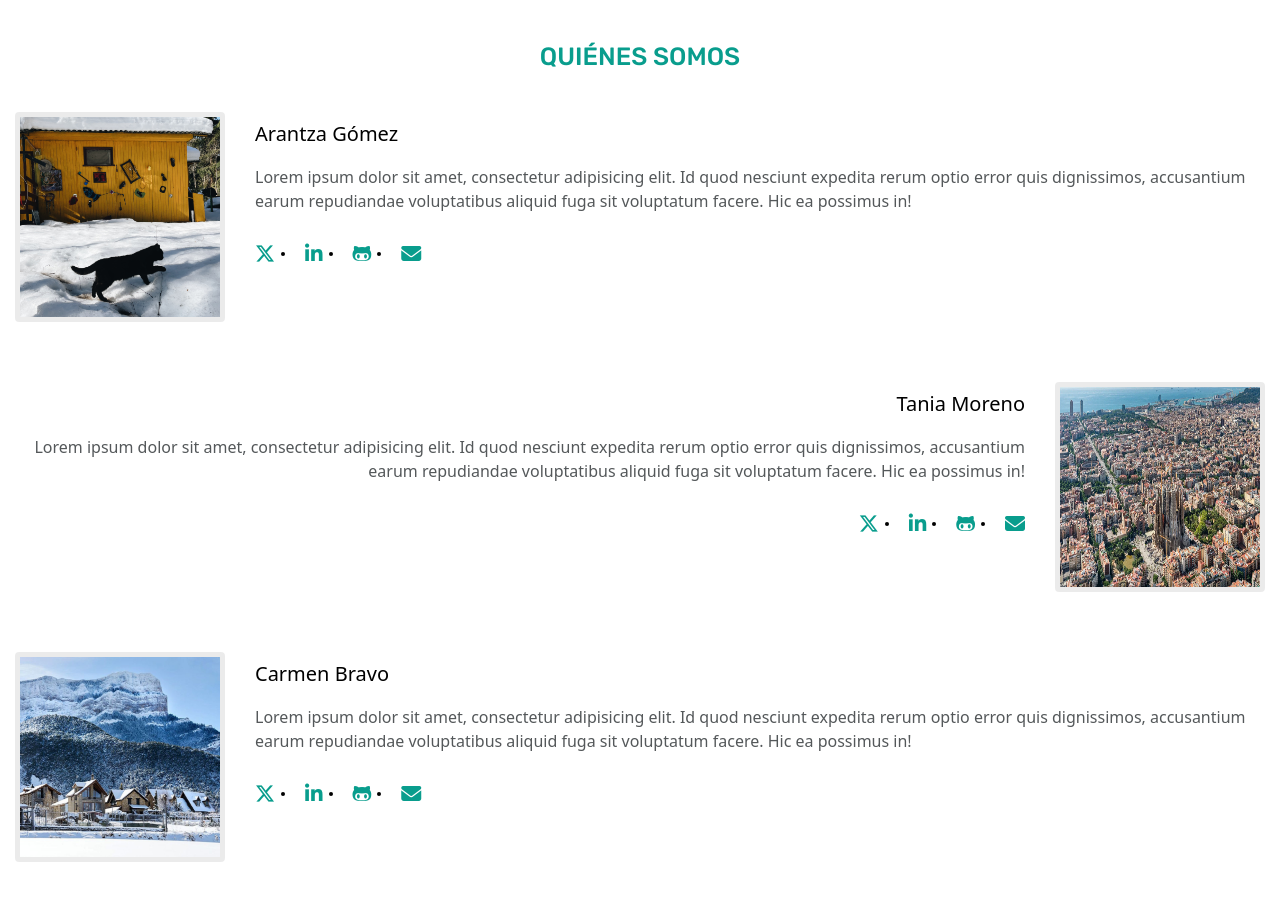
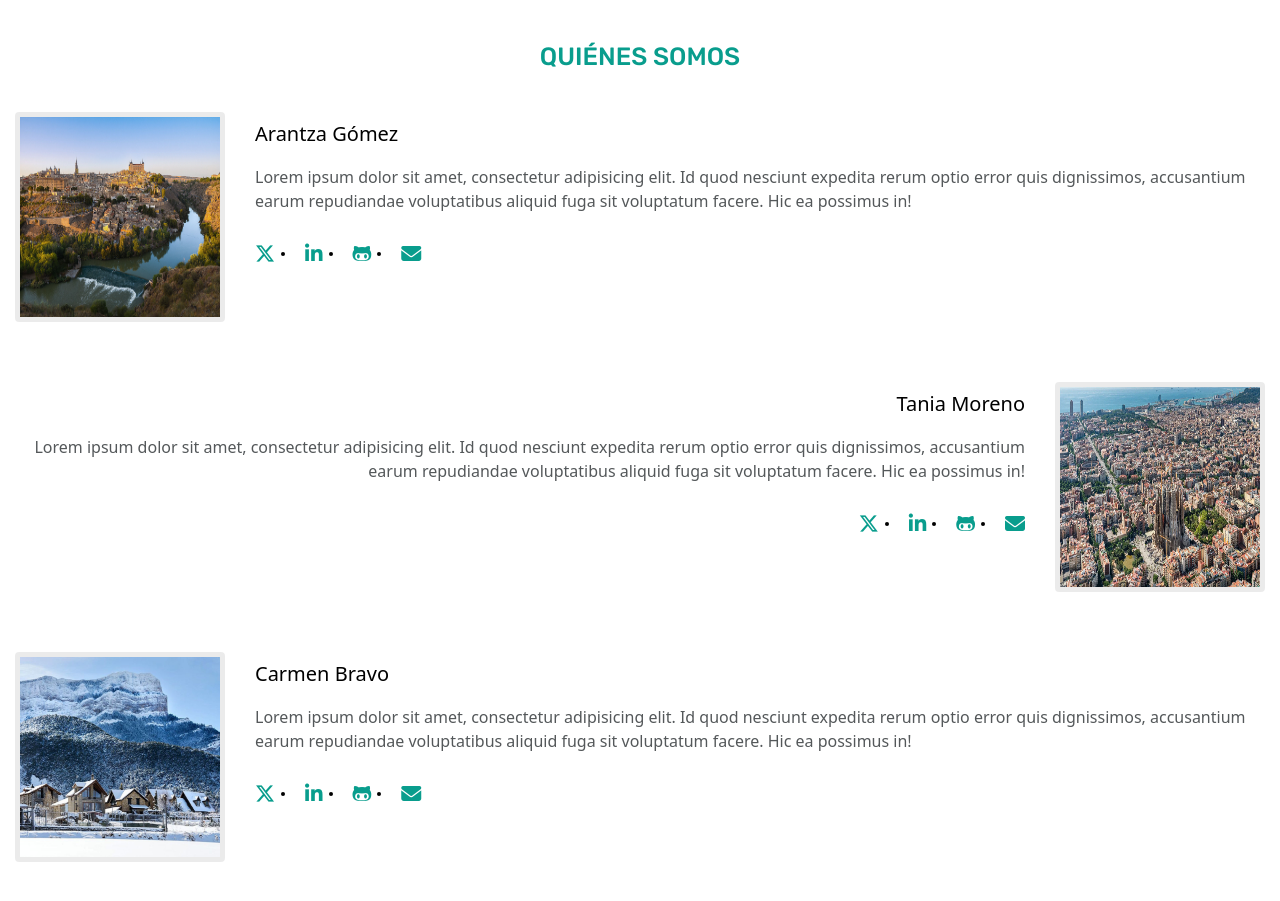
Before and after one commit to Adalab/project-promo-u-module-1-team-3, a website: page src/html/index.html in a window 1280 px wide. Shown: the part 897-1798 px from the top of the page. Drawn offline with nearby package versions, Linux system fonts and the light colour scheme; files that its build step writes are made by us from their sources; files whose address does not match are found by name.

Commit message:
load pic

```diff
--- a/src/html/partials/who.html
+++ b/src/html/partials/who.html
@@ -2,7 +2,7 @@
     <h1>Quiénes somos</h1>
     <article class="who_article">
       <div class="who_article-pic">
-        <img src="./assets/images/pexels-alina-autumn-11779515.jpg" alt="Arantza" />
+        <img src="./assets/images/arantza.jpg" alt="Arantza" />
       </div>
       <div class="who_article-info">
         <h2>Arantza Gómez</h2>
```
